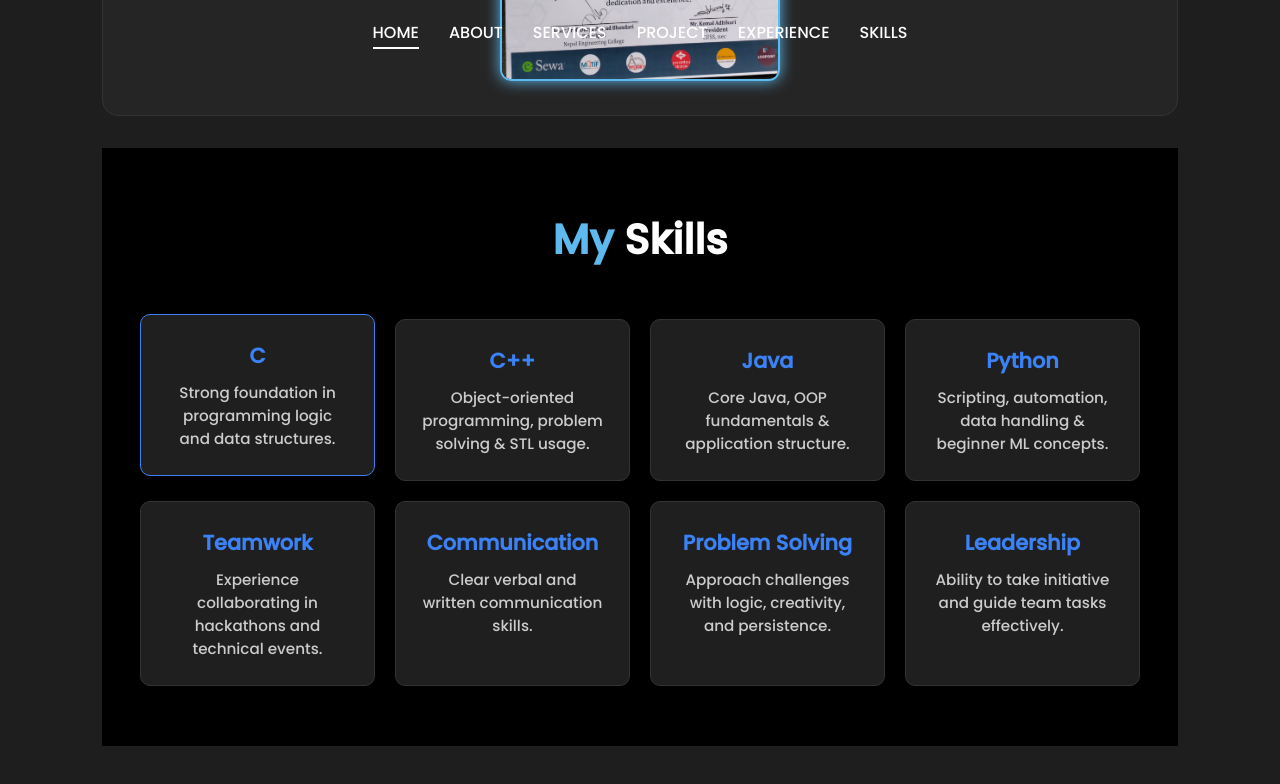
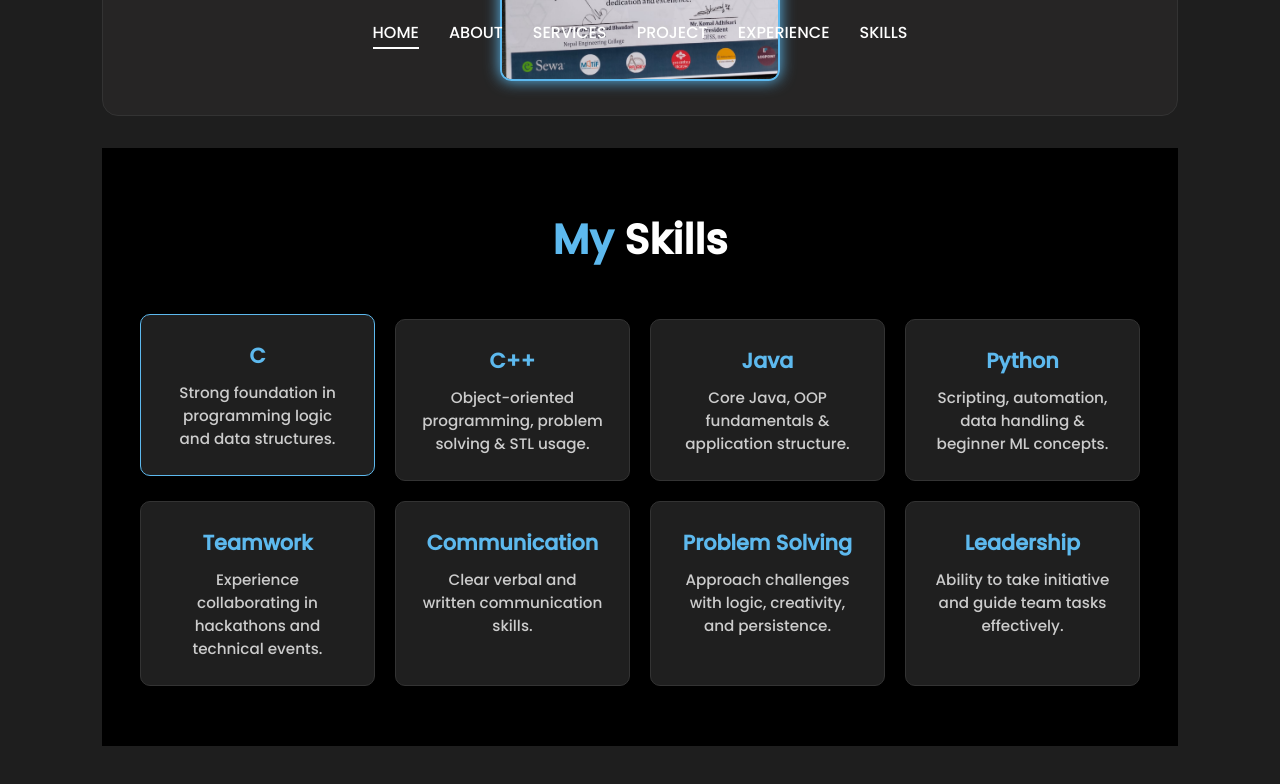
Before and after one commit to aakritighimire111/portfolio, a plain HTML site: page index.html in a window 1280 px wide. In both pictures the pointer is over the element 257 px from the left and 4172 px from the top of the page. Shown: the part 3772-4556 px from the top of the page. Drawn offline with Linux system fonts and the light colour scheme.

Commit message:
updated skills section

```diff
--- a/style.css
+++ b/style.css
@@ -517,13 +517,13 @@ section{
 
 .skill-card:hover {
     transform: translateY(-5px);
-    border-color: #3b82f6; /* blue */
+    border-color: #5DB9EE; /* blue */
 }
 
 .skill-card h3 {
     font-size: 1.3rem;
     margin-bottom: 10px;
-    color: #3b82f6; /* blue */
+    color: #5DB9EE; /* blue */
 }
 
 .skill-card p {
```
